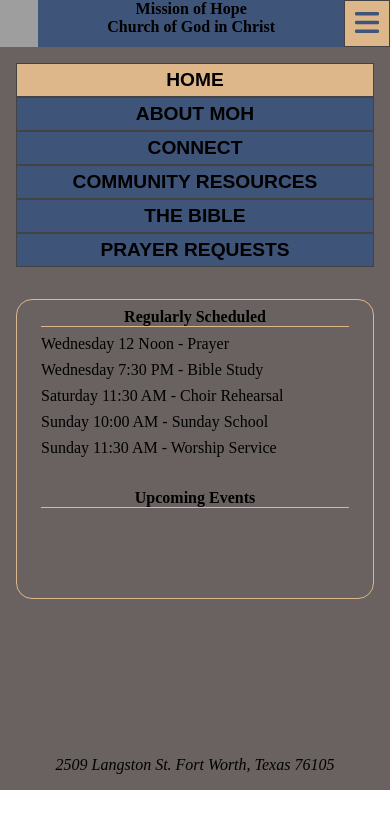
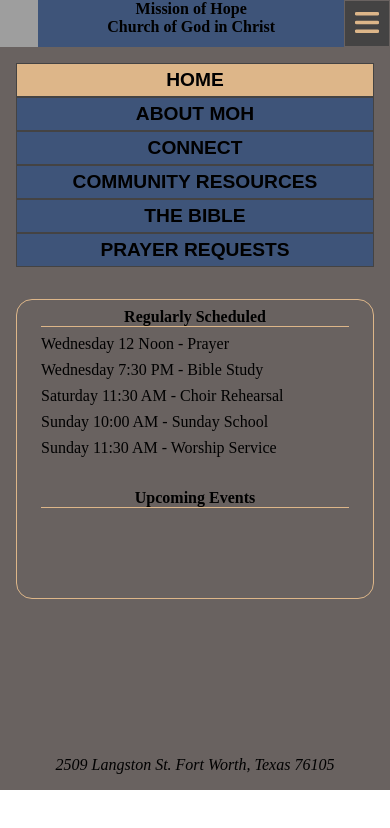
Before and after one commit to bbarrington0099/mohc-web, a website: page public/index.html in a window 390 px wide. Drawn offline with Linux system fonts and the light colour scheme; grey boxes are pictures that could not be loaded.

Commit message:
Mobile Menu Closed by default

```diff
--- a/public/index.html
+++ b/public/index.html
@@ -21,7 +21,7 @@
                     </div>
                 </div>
                 <div id="mobile-menu">
-                    <button id="mobile-menu-button" class="opened" onclick="toggleMobileMenu()">
+                    <button id="mobile-menu-button" class="closed" onclick="toggleMobileMenu()">
                         <i class="fa-solid fa-bars"></i>
                     </button>
                 </div>
```
